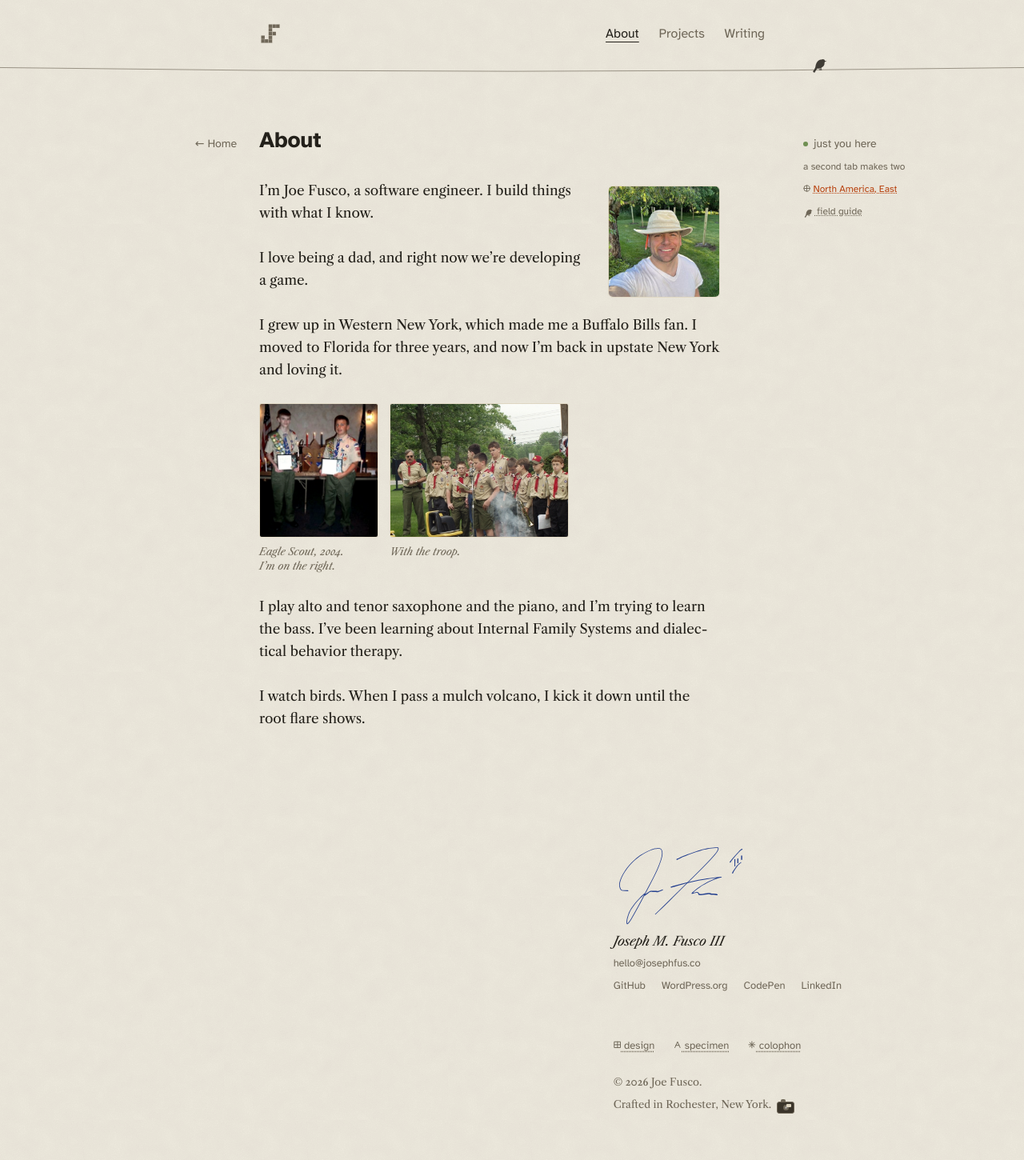
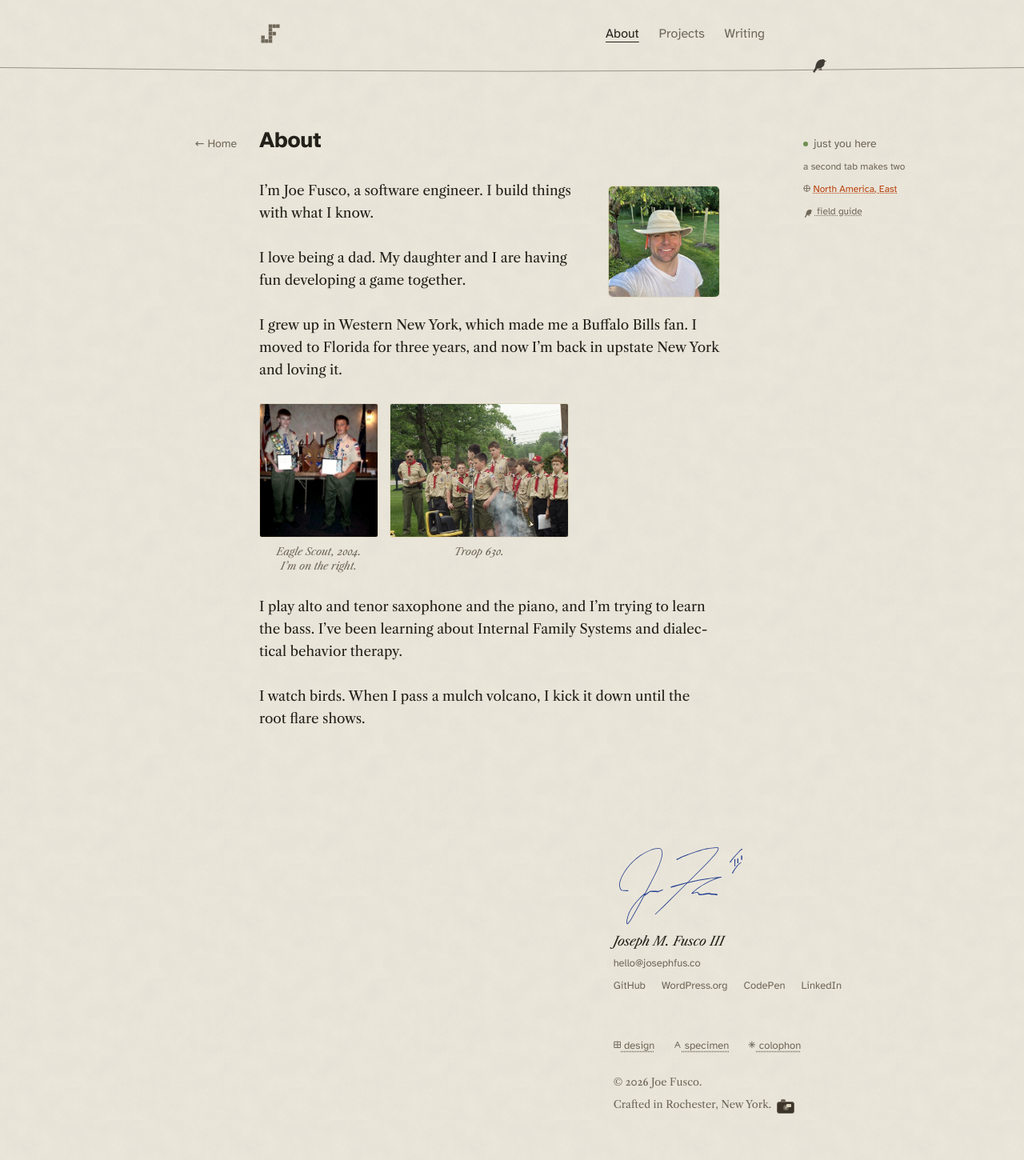
Before and after one commit to josephfusco/josephfusco.github.io, a Jekyll site: the page built from about.md, in a window 1280 px wide. Shown: the whole page at 80% size. Built offline with Jekyll 4.4.1, drawn with Linux system fonts in a browser that asks for light colours.

Commit message:
Centered captions, Troop 630, and a game with my daughter

```diff
--- a/about.md
+++ b/about.md
@@ -8,10 +8,9 @@ title: About
 
 I'm Joe Fusco, a software engineer. I build things with what I know.
 
-I love being a dad, and right now we're developing a game.
+I love being a dad. My daughter and I are having fun developing a game together.
 
 I grew up in Western New York, which made me a Buffalo Bills fan. I moved to Florida for three years, and now I'm back in upstate New York and loving it.
-
 <div class="about-snapshots">
 <figure>
 <img src="/assets/images/eagle-scout-2004.png" alt="Two Scouts in uniform, each holding a framed award, in front of a table of candles and flags" width="300" height="338" loading="lazy">
@@ -19,7 +18,7 @@ I grew up in Western New York, which made me a Buffalo Bills fan. I moved to Flo
 </figure>
 <figure>
 <img src="/assets/images/scout-troop.png" alt="A Scout troop in uniform gathered outdoors under trees, one Scout standing at a microphone" width="400" height="300" loading="lazy">
-<figcaption>With the troop.</figcaption>
+<figcaption>Troop 630.</figcaption>
 </figure>
 </div>
 
--- a/assets/css/redesign.css
+++ b/assets/css/redesign.css
@@ -1284,14 +1284,14 @@ h1, h2, h3, h4,
   border-radius: 3px;
   filter: saturate(0.82) sepia(0.06);
 }
-/* the caption starts at its picture's left edge */
+/* the caption is centred under its own picture */
 .prose .about-snapshots figcaption {
   /* a caption that takes two lines under a narrow picture is set tight,
      so it stays one caption */
   margin-top: 0.5rem;
   padding-inline: 0;
   line-height: 1.125rem;
-  text-align: left;
+  text-align: center;
   text-wrap: balance;
 }
 
```
